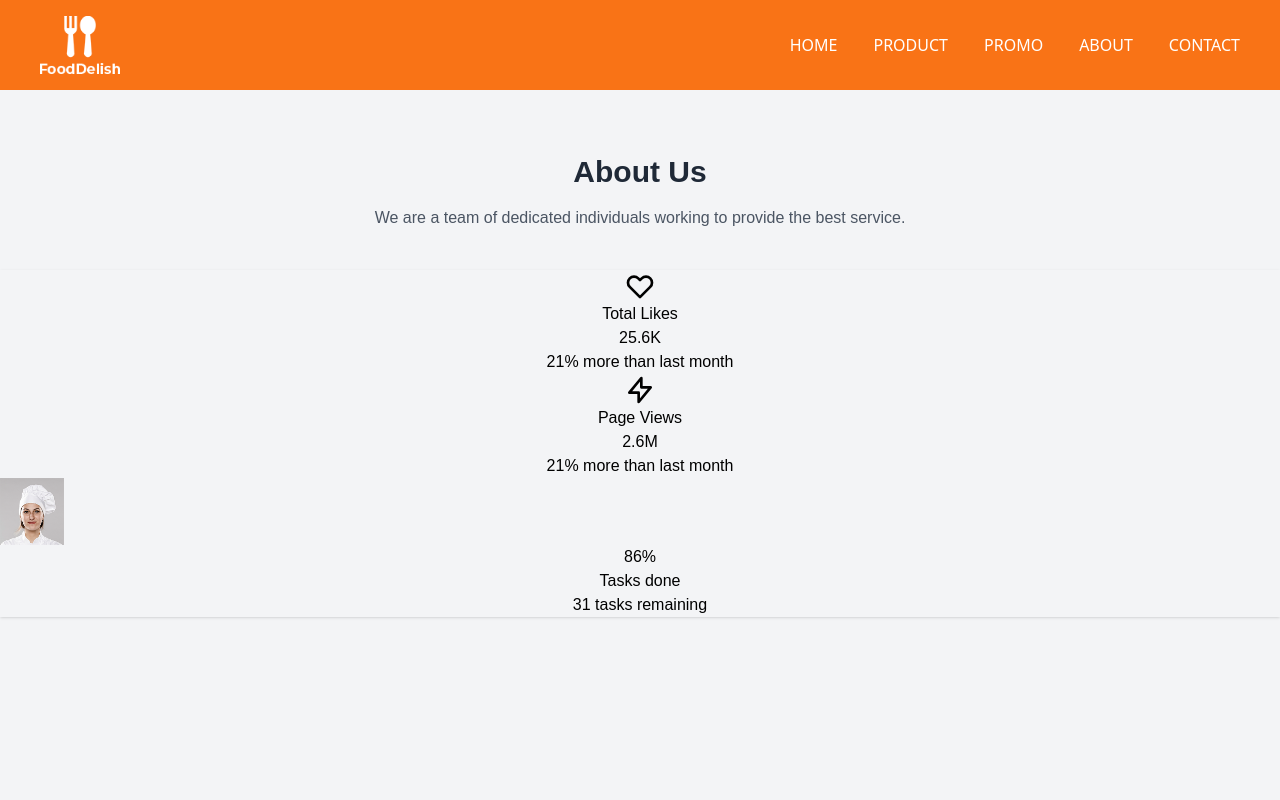
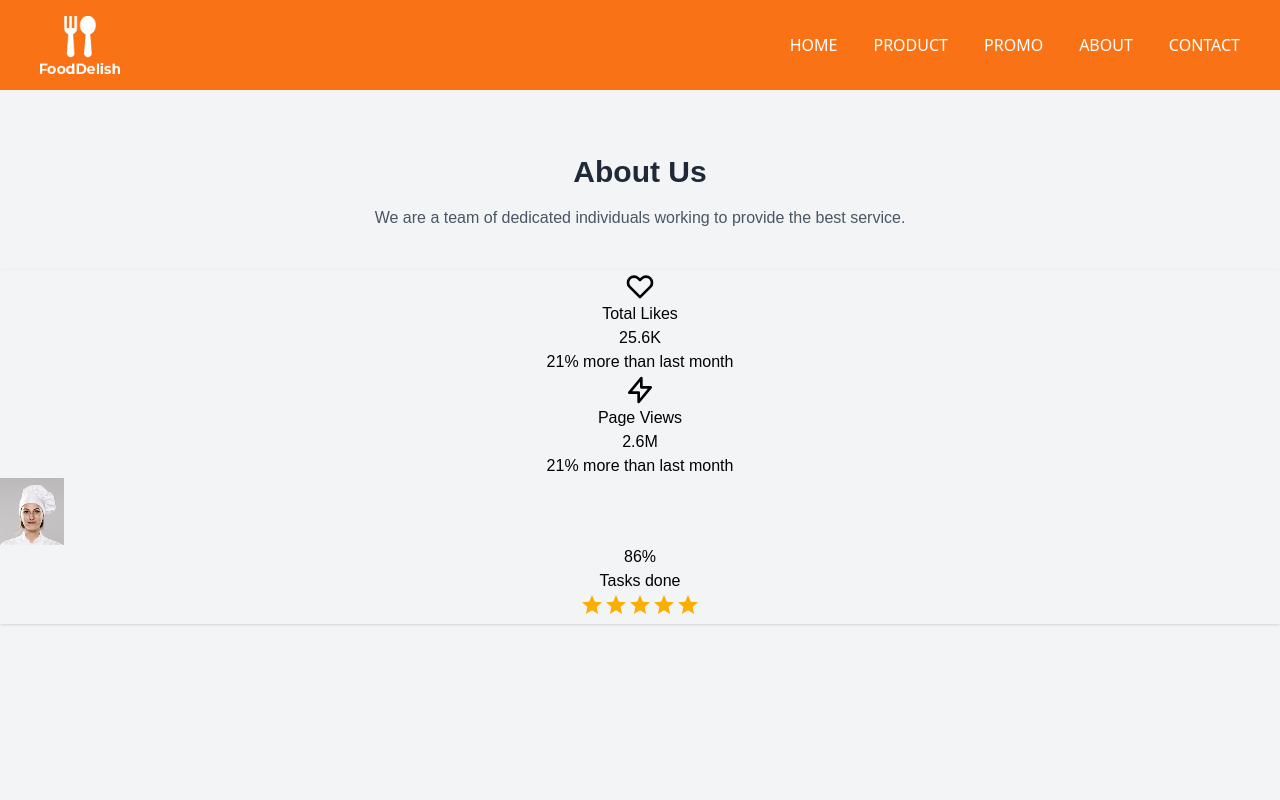
Before and after one commit to ESNEB-DEV/Web-app-react, a React (Vite) app: page /about in a window 1280 px wide. Shown: the top 800 px of the page. Built offline with nearby package versions, Linux system fonts and the light colour scheme.

Commit message:
install MUI &test
npm install @mui/material @emotion/react @emotion/styled

```diff
--- a/package.json
+++ b/package.json
@@ -10,6 +10,9 @@
     "preview": "vite preview"
   },
   "dependencies": {
+    "@emotion/react": "^11.14.0",
+    "@emotion/styled": "^11.14.0",
+    "@mui/material": "^7.1.0",
     "daisyui": "^5.0.35",
     "react": "^19.1.0",
     "react-dom": "^19.1.0",
--- a/src/About.jsx
+++ b/src/About.jsx
@@ -1,6 +1,7 @@
 import React from 'react'
 import Navbar from './componants/Navbar'
 import Footer from './componants/Footer'
+import { Rating } from '@mui/material'
 
 function About() {
     return (
@@ -40,7 +41,7 @@ function About() {
                         </div>
                         <div className="stat-value">86%</div>
                         <div className="stat-title">Tasks done</div>
-                        <div className="stat-desc text-secondary">31 tasks remaining</div>
+                        <Rating name="half-rating" defaultValue={5} precision={0.5} />
                     </div>
                 </div>
             </div>
```
Also changed, not shown: 1 other file (tests, documents, lock files or other folders).
